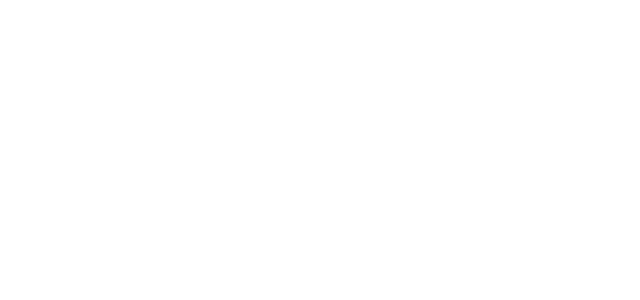
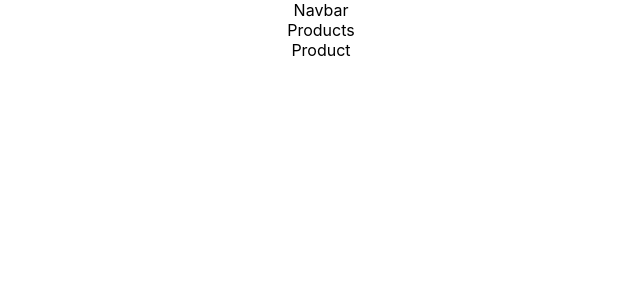
Before and after one commit to djevy/cdl-assessment, a React (Create React App) app: page / in a window 1280 px wide. Shown: the top 300 px of the page, without its empty margins (319-959 px from the left). Built offline with nearby package versions, Linux system fonts and the light colour scheme.

Commit message:
Created app layout with home page and reusable components

```diff
--- a/src/App.js
+++ b/src/App.js
@@ -1,8 +1,12 @@
-import './App.css';
+import "./App.css";
+import Navbar from "./Components/Navbar/Navbar";
+import Home from "./Pages/Home/Home";
 
 function App() {
   return (
     <div className="App">
+      <Navbar />
+      <Home />
     </div>
   );
 }
--- /dev/null
+++ b/src/Components/Navbar/Navbar.jsx
@@ -0,0 +1,10 @@
+import React from 'react'
+import "./Navbar.css"
+
+const Navbar = () => {
+  return (
+    <div>Navbar</div>
+  )
+}
+
+export default Navbar
--- /dev/null
+++ b/src/Components/Product/Product.jsx
@@ -0,0 +1,9 @@
+import React from 'react'
+
+const Product = () => {
+  return (
+    <div>Product</div>
+  )
+}
+
+export default Product
--- /dev/null
+++ b/src/Components/Products/Products.jsx
@@ -0,0 +1,13 @@
+import React from "react";
+import Product from "../Product/Product";
+
+const Products = () => {
+  return (
+    <div>
+      Products
+      <Product />
+    </div>
+  );
+};
+
+export default Products;
--- /dev/null
+++ b/src/Pages/Home/Home.jsx
@@ -0,0 +1,13 @@
+import React from "react";
+import "./Home.css";
+import Products from "../../Components/Products/Products";
+
+const Home = () => {
+  return (
+    <div>
+      <Products />
+    </div>
+  );
+};
+
+export default Home;
```
Also changed, not shown: src/Components/Cart/Cart.jsx (added, +10 -0 lines), src/Components/Cart/Cart.css (added), src/Components/Navbar/Navbar.css (added), src/Components/Product/Product.css (added), src/Pages/Home/Home.css (added).
